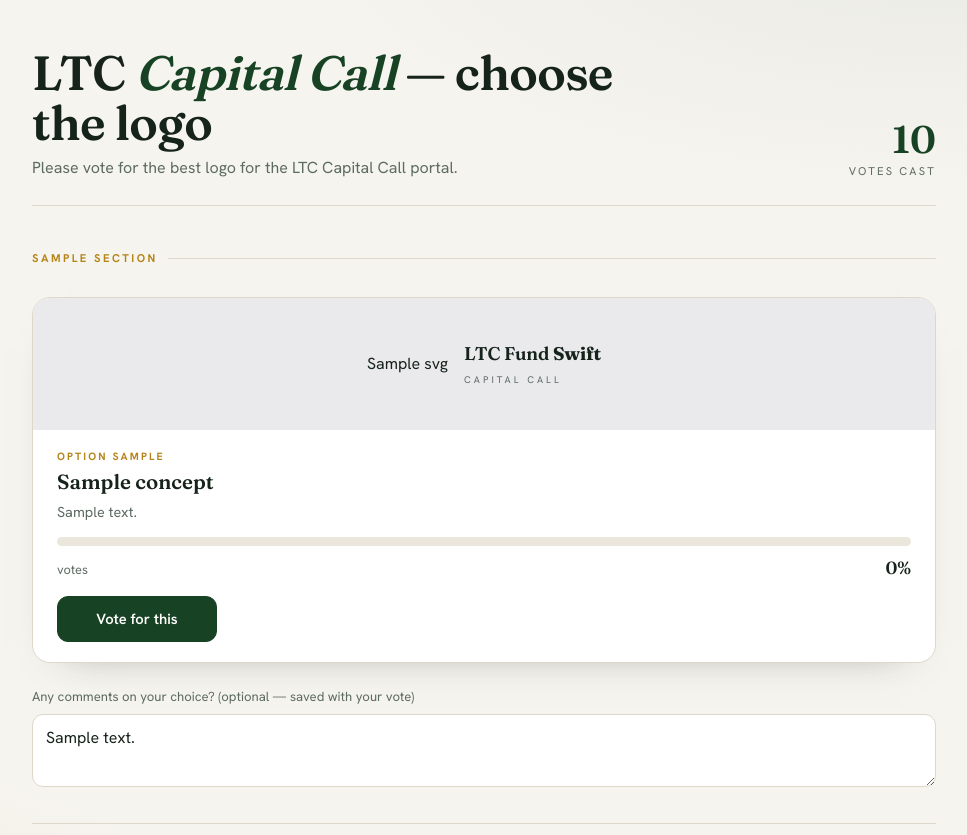
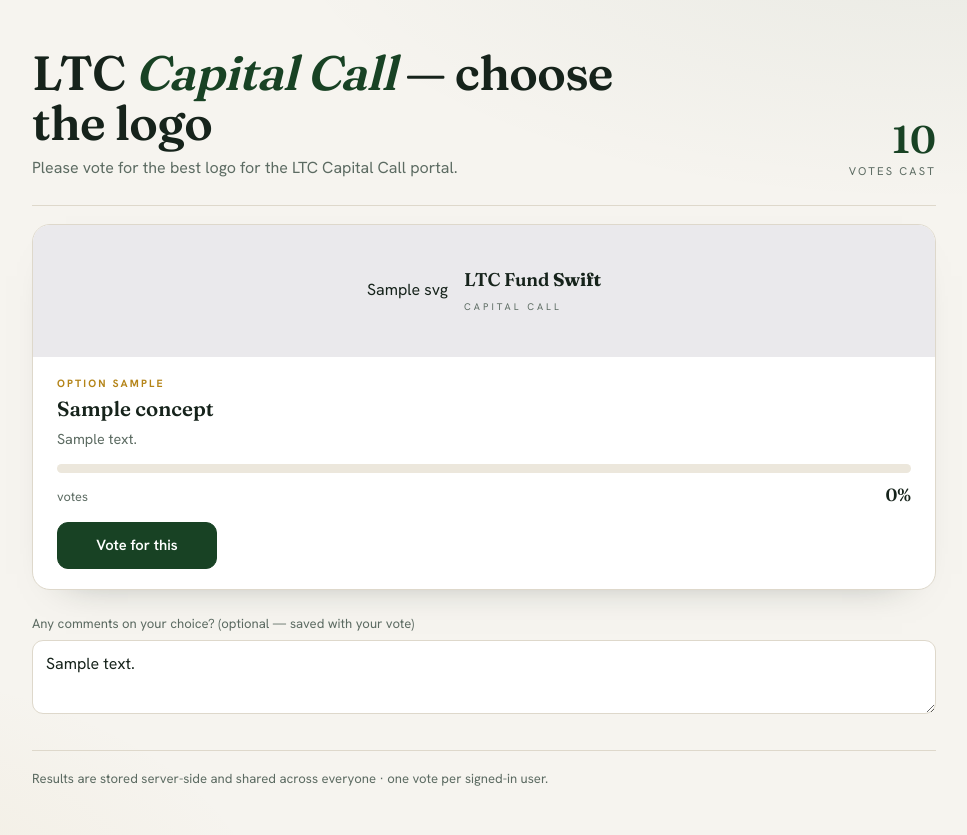
Before and after one commit to jayantkodwani/vote_logo, a Flask app: template app/templates/vote.html in a window 1280 px wide. Shown: the top 835 px of the page, without its empty margins (156-1123 px from the left). After the commit the page ends 786 px from the top, so only its background shows below. Run offline with Flask 3, Linux system fonts and the light colour scheme; the template is opened without the code that fills it: most values are stand-ins (such as "Sample title", 1, 10 or a date in 2020).

Commit message:
Update vote.html

```diff
--- a/app/templates/vote.html
+++ b/app/templates/vote.html
@@ -77,10 +77,6 @@
   <div class="lv-list">
     {% set ns = namespace(last='') %}
     {% for c in concepts %}
-      {% if c.section and c.section != ns.last %}
-        <div class="lv-section">{{ c.section }}</div>
-        {% set ns.last = c.section %}
-      {% endif %}
       {% set n = counts[c.id] %}
       {% set pct = ((n / total) * 100) | round | int if total else 0 %}
       {% set is_mine = (my_vote == c.id) %}
```
